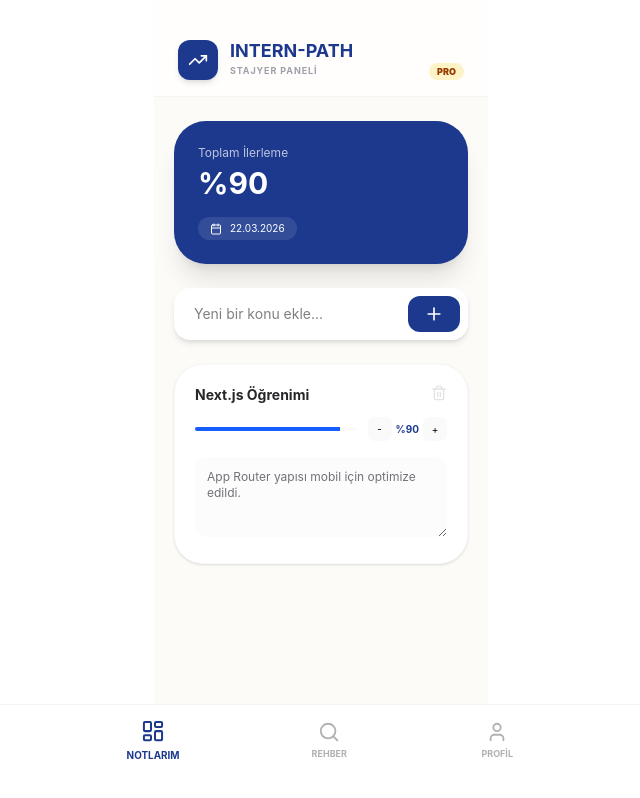
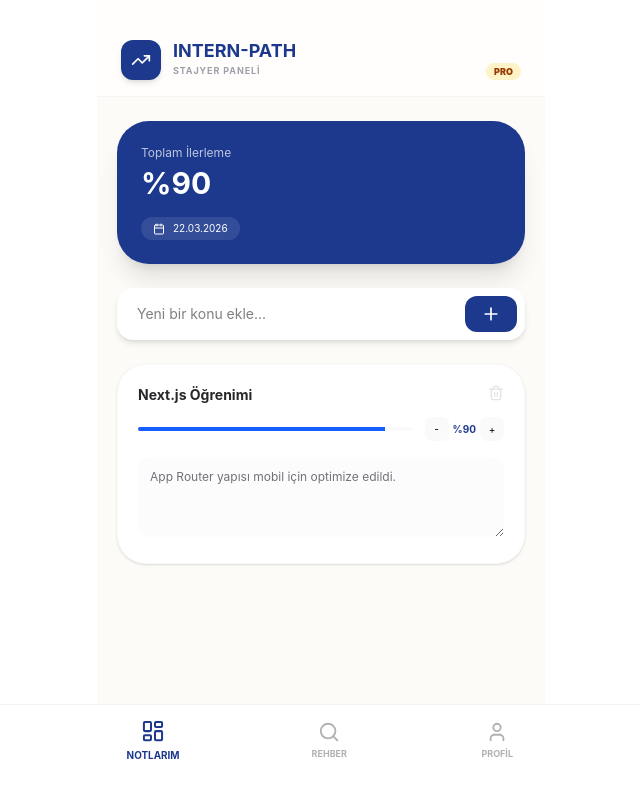
Before and after one commit to HaticeSenaSes/intern-path, a Next.js app: page / in a window 1280 px wide. Shown: the whole page, without its empty margins (319-959 px from the left). Built offline with nearby package versions, Linux system fonts and the light colour scheme.

Commit message:
Update layout.tsx

```diff
--- a/app/layout.tsx
+++ b/app/layout.tsx
@@ -1,9 +1,17 @@
-import type { Metadata } from "next";
+import type { Metadata, Viewport } from "next";
 import "./globals.css";
 
 export const metadata: Metadata = {
   title: "Intern Path | Staj Takip",
   description: "Teknik terimleri sade ve ilham verici bir dille açıklar.",
+};
+
+// Mobilde her şeyin ekrana tam oturmasını sağlayan sihirli dokunuş:
+export const viewport: Viewport = {
+  width: "device-width",
+  initialScale: 1,
+  maximumScale: 1,
+  userScalable: false,
 };
 
 export default function RootLayout({
@@ -12,9 +20,11 @@ export default function RootLayout({
   children: React.ReactNode;
 }) {
   return (
-    <html lang="tr" className="h-full antialiased">
-      <body className="flex min-h-dvh flex-col font-sans">
-        {children}
+    <html lang="tr" className="h-full antialiased overflow-x-hidden">
+      <body className="flex min-h-screen flex-col font-sans bg-slate-50 overflow-x-hidden">
+        <main className="flex-1 w-full max-w-md mx-auto">
+          {children}
+        </main>
       </body>
     </html>
   );
```
